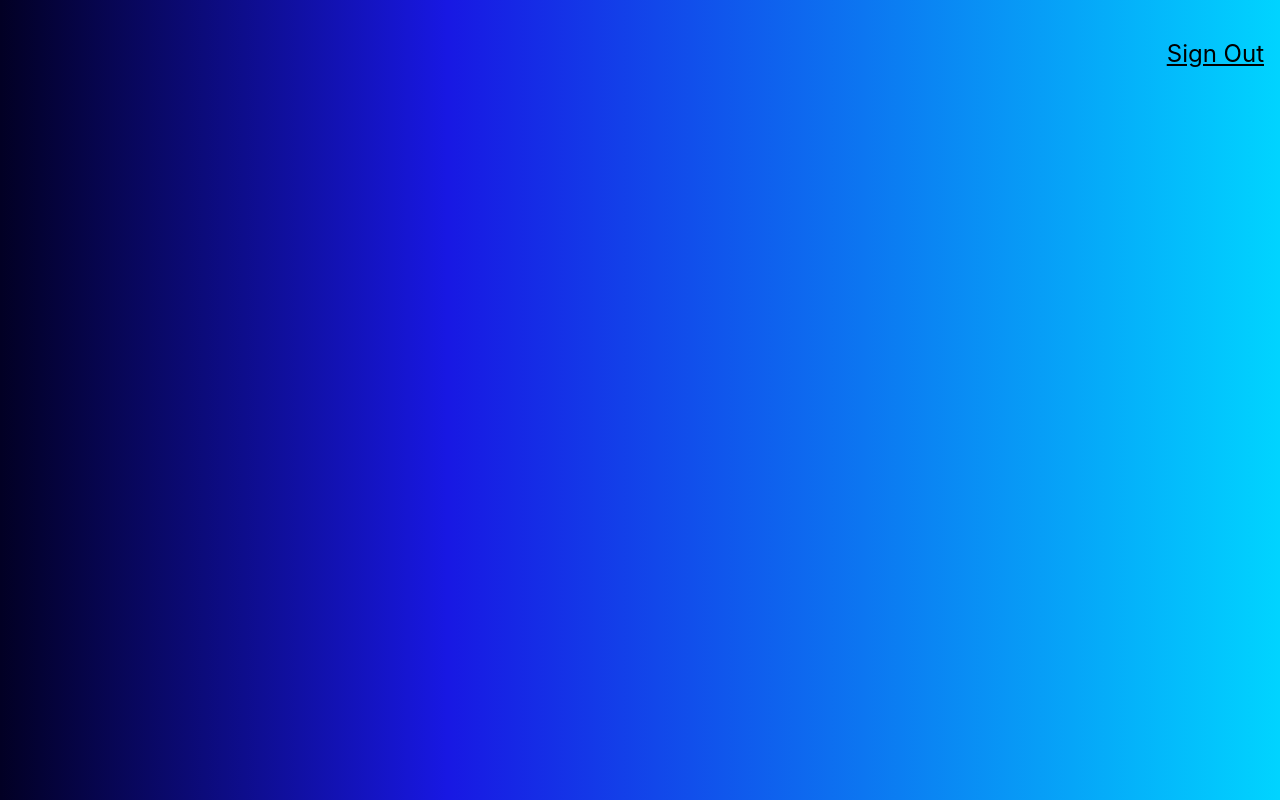
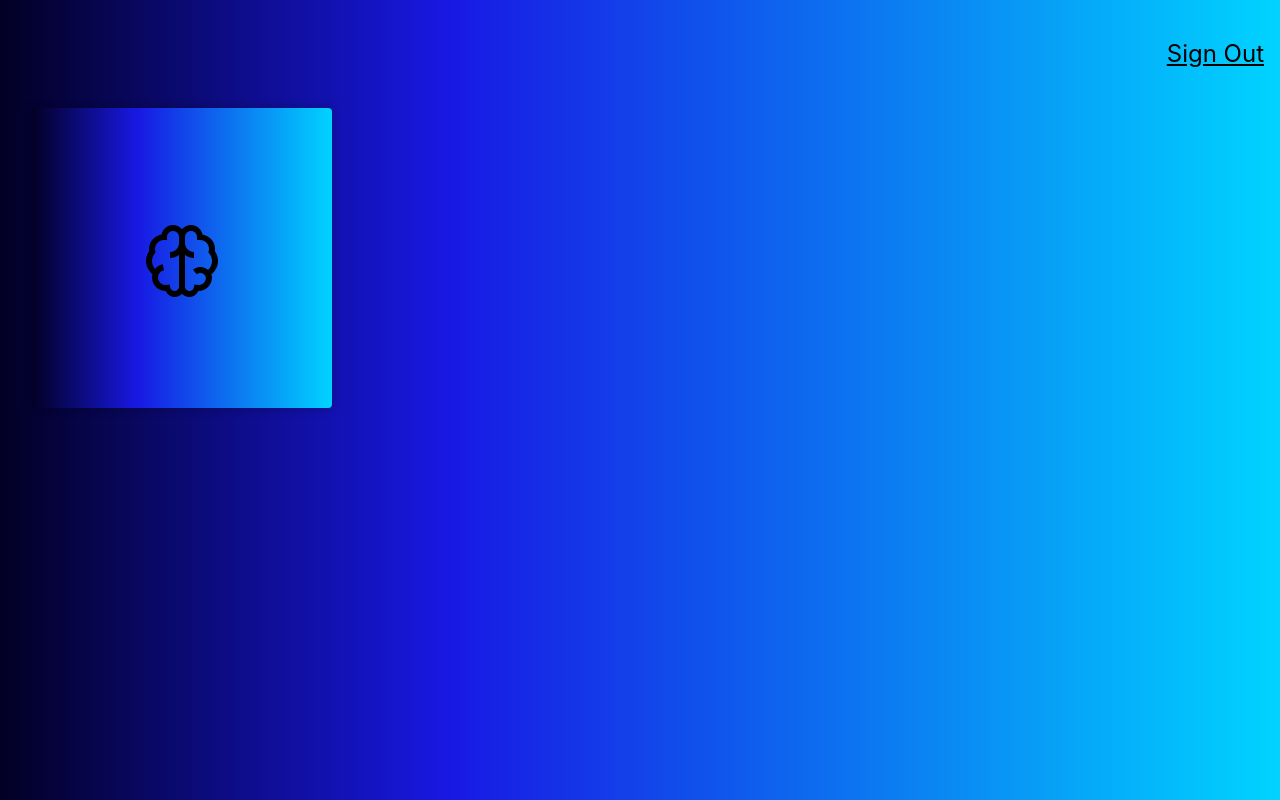
Before and after one commit to jhnlee817/Final-Project, a React (Create React App) app in the folder final-project/: page / in a window 1280 px wide. Built offline with nearby package versions, Linux system fonts and the light colour scheme.

Commit message:
make logo

```diff
--- a/final-project/src/App.js
+++ b/final-project/src/App.js
@@ -1,5 +1,6 @@
 import React, { Component } from 'react';
 import Navigation from './components/navigation/Navigation';
+import Logo from './components/Logo/Logo';
 import './App.css';
 
 class App extends Component {
@@ -7,8 +8,8 @@ class App extends Component {
     return (
       <div className="App">
         <Navigation />
-        {/* {<Logo />
-        <ImageLinkForm />
+        <Logo />
+        {/* {<ImageLinkForm />
         <FaceRecognition />} */}
       </div>
     )
--- /dev/null
+++ b/final-project/src/components/Logo/Logo.css
@@ -0,0 +1,3 @@
+.tilt {
+    background: linear-gradient(90deg, rgba(2,0,36,1) 0%, rgba(24,24,227,1) 35%, rgba(0,212,255,1) 100%);
+}
--- /dev/null
+++ b/final-project/src/components/Logo/Logo.js
@@ -0,0 +1,20 @@
+import React from 'react';
+import Tilt from 'react-parallax-tilt';
+import brain from './brain.png';
+import './Logo.css';
+
+const Logo = () => {
+    return (
+        <div className='ma4 mt0' style={{ maxWidth: '300px'}}>
+            <Tilt>
+                <div className='tilt br2 shadow-2'  style={{ display: 'flex', justifyContent: 'center', alignItems: 'center', height: '300px', maxWidth: '300px'}}>
+                    <img style={{paddingTop:'5px'}} alt='logo' src={brain}></img>
+                </div>
+            </Tilt>
+        </div>
+
+    );
+};
+
+
+export default Logo;
```
Also changed, not shown: final-project/src/components/Logo/brain.png (added), final-project/src/components/Logo/icons8-brain-32.png (added).
